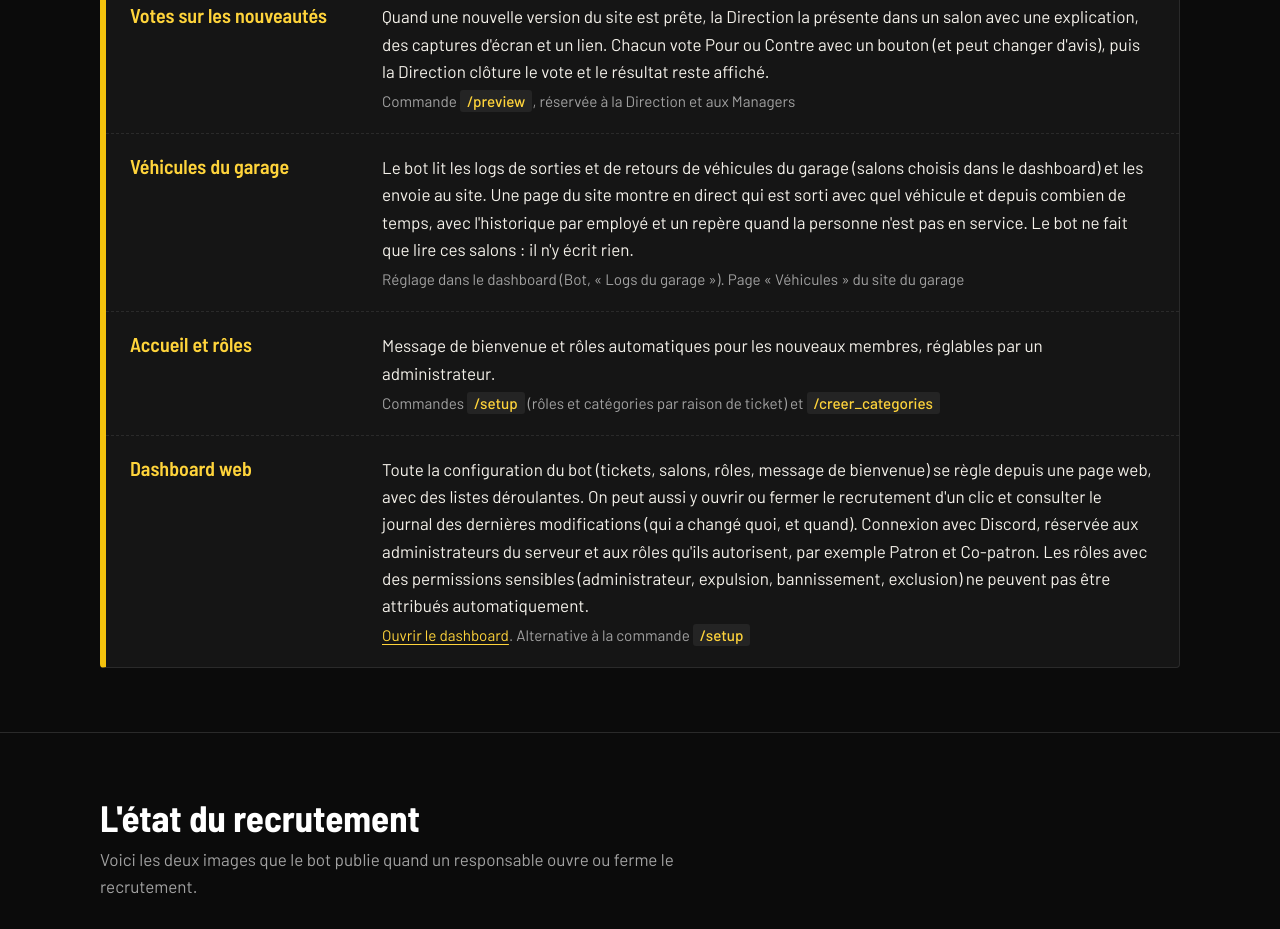
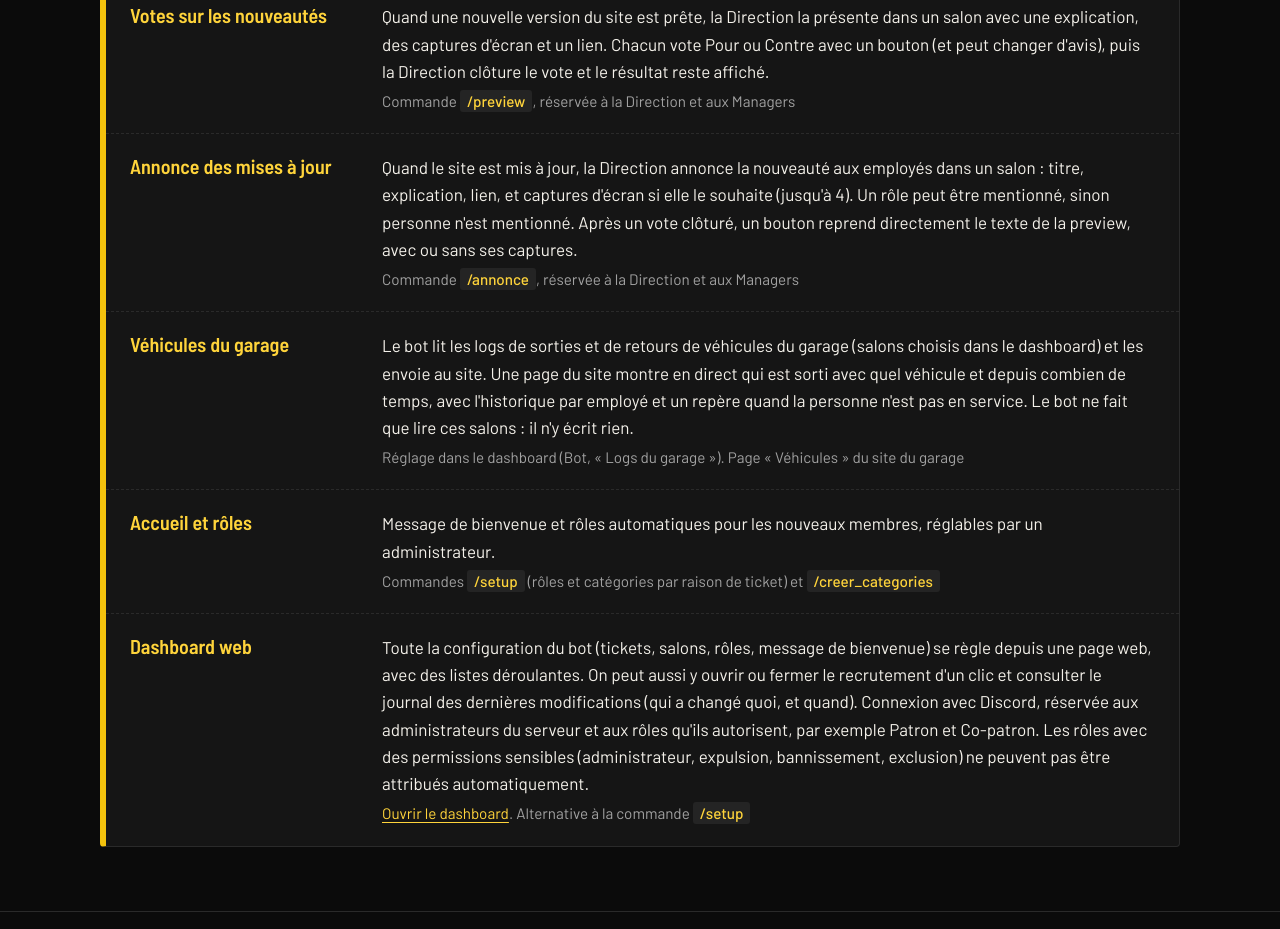
Before and after one commit to ChoupiViP/BOT-bayside-Garage-Paleto, a plain HTML site: page index.html in a window 1280 px wide. Shown: the part 1754-2683 px from the top of the page. Drawn offline with Linux system fonts and the light colour scheme.

Commit message:
Site du bot : annonce des mises à jour (/annonce)
Co-Authored-By: Claude Sonnet 5.5 <noreply@anthropic.com>
Claude-Session: https://claude.ai/code/session_01NPJFyABaBWumKah2by935Y

```diff
--- a/index.html
+++ b/index.html
@@ -183,6 +183,11 @@
               <small>Commande <code>/preview</code>, réservée à la Direction et aux Managers</small></p>
           </div>
           <div class="job">
+            <h3>Annonce des mises à jour</h3>
+            <p>Quand le site est mis à jour, la Direction annonce la nouveauté aux employés dans un salon : titre, explication, lien, et captures d'écran si elle le souhaite (jusqu'à 4). Un rôle peut être mentionné, sinon personne n'est mentionné. Après un vote clôturé, un bouton reprend directement le texte de la preview, avec ou sans ses captures.
+              <small>Commande <code>/annonce</code>, réservée à la Direction et aux Managers</small></p>
+          </div>
+          <div class="job">
             <h3>Véhicules du garage</h3>
             <p>Le bot lit les logs de sorties et de retours de véhicules du garage (salons choisis dans le dashboard) et les envoie au site. Une page du site montre en direct qui est sorti avec quel véhicule et depuis combien de temps, avec l'historique par employé et un repère quand la personne n'est pas en service. Le bot ne fait que lire ces salons : il n'y écrit rien.
               <small>Réglage dans le dashboard (Bot, « Logs du garage »). Page « Véhicules » du site du garage</small></p>
```
